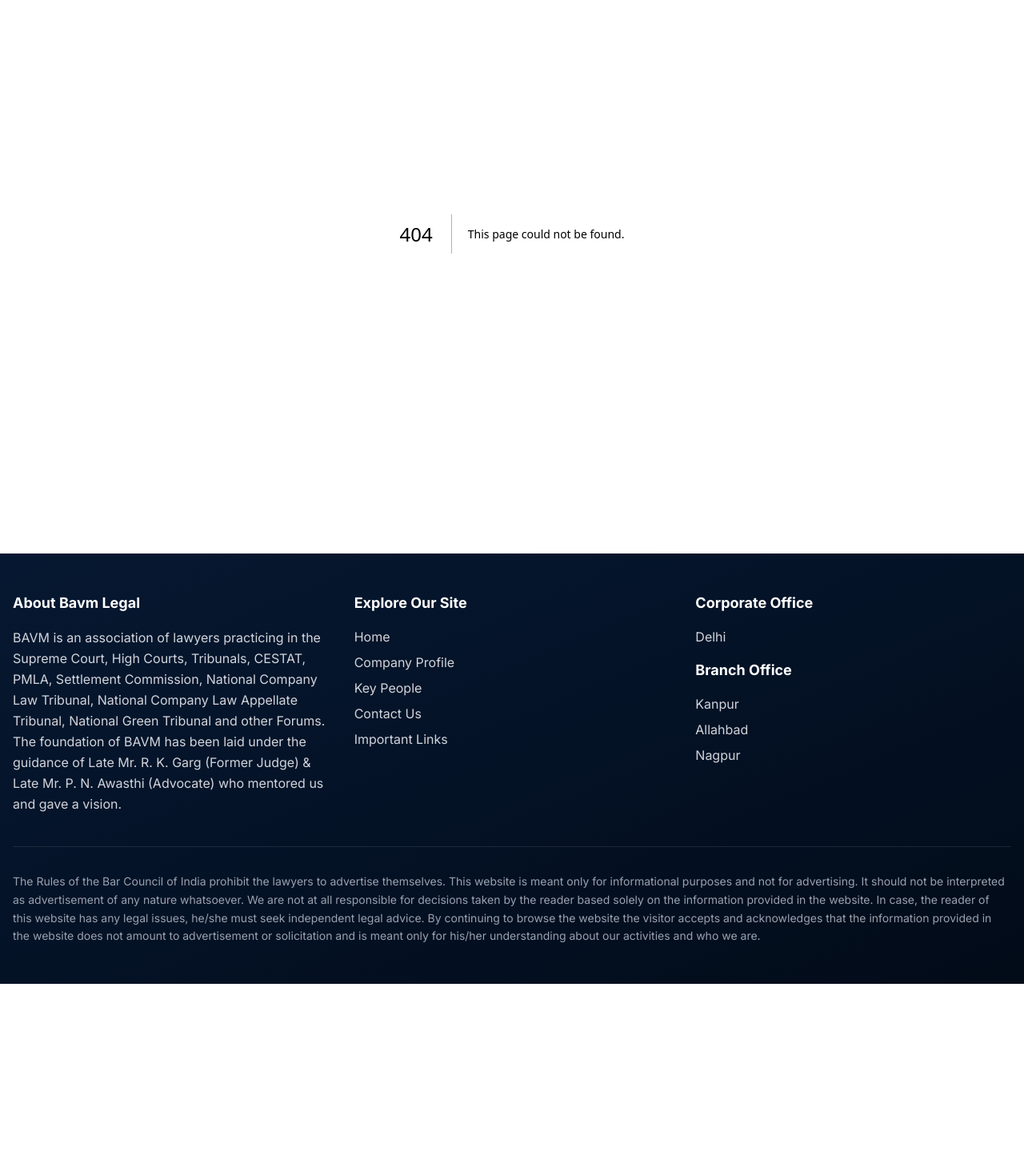
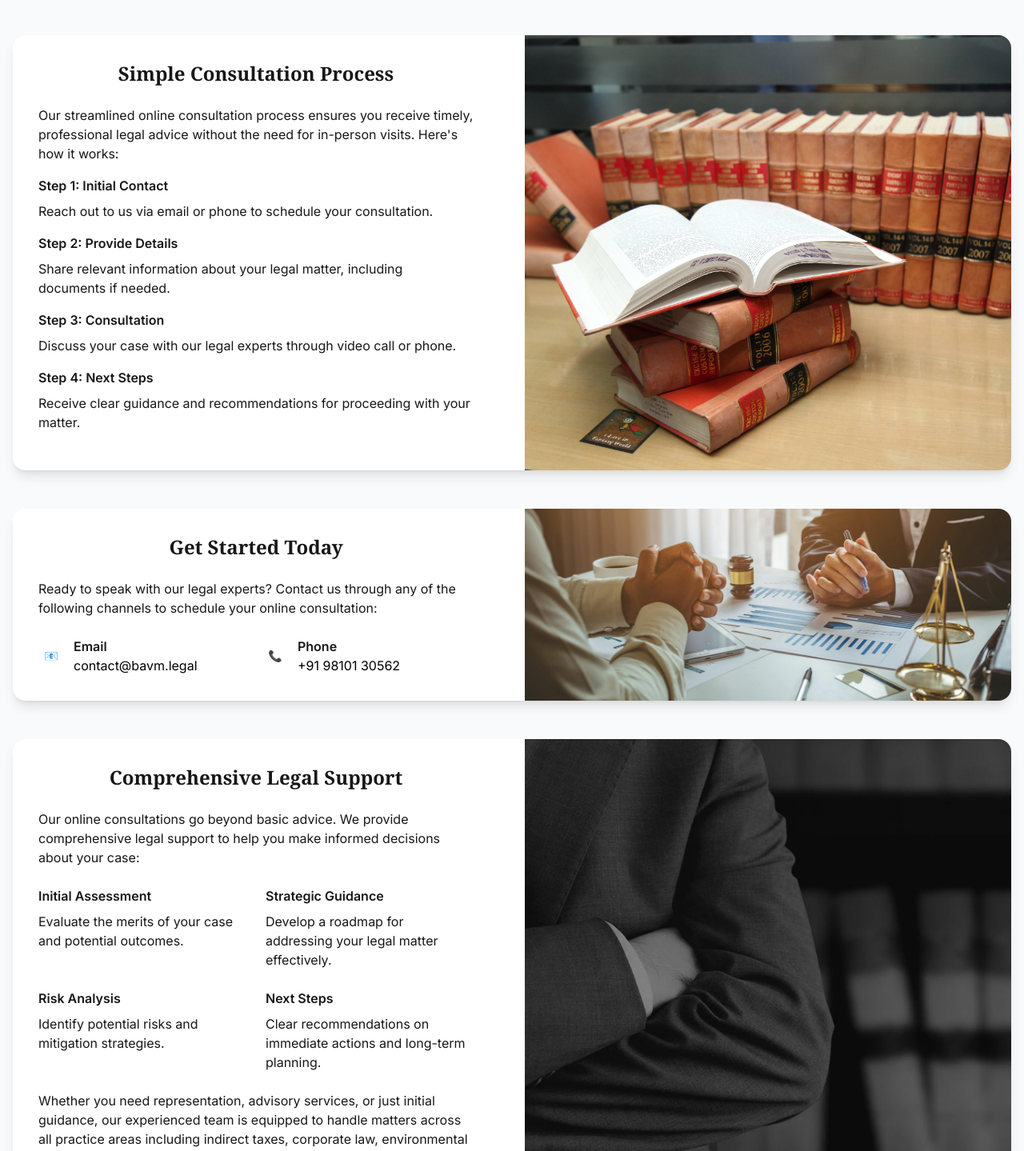
Before and after one commit to kartikay-bagla/bavm-react, a Next.js app: page /online-consultation in a window 1280 px wide. Before the commit this address had no page. Shown: the part 220-1659 px from the top of the page at 80% size. Before the commit the page ends 1450 px from the top, so only its background shows below. Built offline with nearby package versions, Linux system fonts and the light colour scheme.

Commit message:
add online consultation

```diff
--- /dev/null
+++ b/src/app/online-consultation/page.tsx
@@ -0,0 +1,129 @@
+import PracticeAreaCard from "@/components/PracticeAreaCard";
+
+export default function OnlineConsultation() {
+  return (
+    <div className="bg-gray-50 py-16">
+      <div className="container mx-auto px-4">
+        <h1 className="mb-12 text-center font-serif text-4xl font-bold text-primary">
+          Online Legal Consultation
+        </h1>
+
+        {/* Section 1 - How It Works */}
+        <PracticeAreaCard
+          heading="Simple Consultation Process"
+          content={
+            <>
+              <p className="mb-4">
+                Our streamlined online consultation process ensures you receive timely,
+                professional legal advice without the need for in-person visits. Here's
+                how it works:
+              </p>
+              <div>
+                <div className="mb-4">
+                  <h4 className="font-semibold text-primary mb-2">Step 1: Initial Contact</h4>
+                  <p>Reach out to us via email or phone to schedule your consultation.</p>
+                </div>
+                <div className="mb-4">
+                  <h4 className="font-semibold text-primary mb-2">Step 2: Provide Details</h4>
+                  <p>Share relevant information about your legal matter, including documents if needed.</p>
+                </div>
+                <div className="mb-4">
+                  <h4 className="font-semibold text-primary mb-2">Step 3: Consultation</h4>
+                  <p>Discuss your case with our legal experts through video call or phone.</p>
+                </div>
+                <div className="mb-4">
+                  <h4 className="font-semibold text-primary mb-2">Step 4: Next Steps</h4>
+                  <p>Receive clear guidance and recommendations for proceeding with your matter.</p>
+                </div>
+              </div>
+            </>
+          }
+          imageSrc="/images/home/2.jpg"
+          imageAlt="Consultation Process"
+          imagePosition="left"
+        />
+
+        {/* Section 2 - Contact Information */}
+        <PracticeAreaCard
+          heading="Get Started Today"
+          content={
+            <>
+              <p>
+                Ready to speak with our legal experts? Contact us through any of the
+                following channels to schedule your online consultation:
+              </p>
+              <div className="mt-6 grid grid-cols-1 md:grid-cols-2 gap-4">
+                <div className="flex items-center space-x-3">
+                  <div className="w-8 h-8 bg-primary rounded-full flex items-center justify-center">
+                    <span className="text-white font-bold text-sm">📧</span>
+                  </div>
+                  <div>
+                    <p className="font-semibold">Email</p>
+                    <a href="mailto:contact@bavm.legal" className="text-black hover:underline">
+                      contact@bavm.legal
+                    </a>
+                  </div>
+                </div>
+                <div className="flex items-center space-x-3">
+                  <div className="w-8 h-8 bg-primary rounded-full flex items-center justify-center">
+                    <span className="text-white font-bold text-sm">📞</span>
+                  </div>
+                  <div>
+                    <p className="font-semibold">Phone</p>
+                    <a href="tel:+919810130562" className="text-black hover:underline">
+                      +91 98101 30562
+                    </a>
+                  </div>
+                </div>
+              </div>
+            </>
+          }
+          imageSrc="/images/home/4.jpg"
+          imageAlt="Contact Information"
+          imagePosition="right"
+        />
+
+        {/* Section 3 - How We Help */}
+        <PracticeAreaCard
+          heading="Comprehensive Legal Support"
+          content={
+            <>
+              <p>
+                Our online consultations go beyond basic advice. We provide comprehensive
+                legal support to help you make informed decisions about your case:
+              </p>
+              <div>
+                <div className="grid md:grid-cols-2 gap-6 mt-6">
+                  <div>
+                    <h4 className="font-semibold text-primary mb-2">Initial Assessment</h4>
+                    <p>Evaluate the merits of your case and potential outcomes.</p>
+                  </div>
+                  <div>
+                    <h4 className="font-semibold text-primary mb-2">Strategic Guidance</h4>
+                    <p>Develop a roadmap for addressing your legal matter effectively.</p>
+                  </div>
+                  <div>
+                    <h4 className="font-semibold text-primary mb-2">Risk Analysis</h4>
+                    <p>Identify potential risks and mitigation strategies.</p>
+                  </div>
+                  <div>
+                    <h4 className="font-semibold text-primary mb-2">Next Steps</h4>
+                    <p>Clear recommendations on immediate actions and long-term planning.</p>
+                  </div>
+                </div>
+              </div>
+              <p className="mt-6">
+                Whether you need representation, advisory services, or just initial guidance,
+                our experienced team is equipped to handle matters across all practice areas
+                including indirect taxes, corporate law, environmental matters, and more.
+              </p>
+            </>
+          }
+          imageSrc="/images/home/5.jpg"
+          imageAlt="Legal Support"
+          imagePosition="left"
+        />
+      </div>
+    </div>
+  );
+}
```
